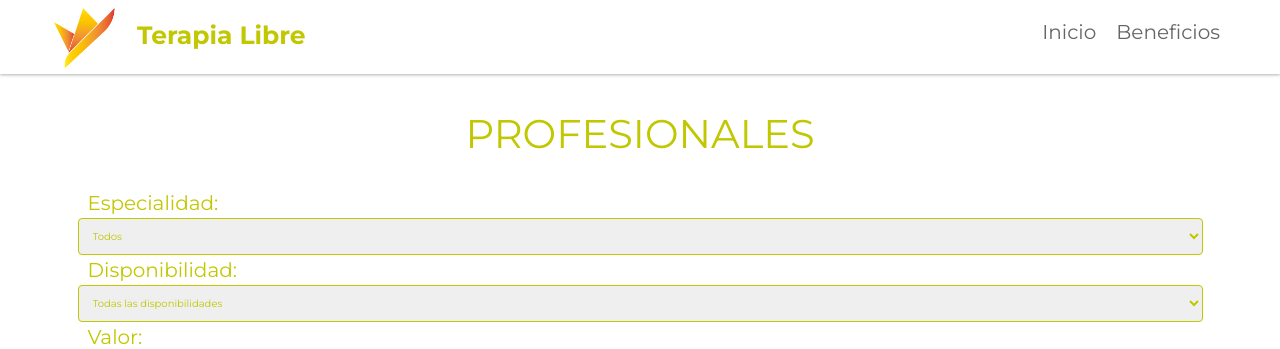
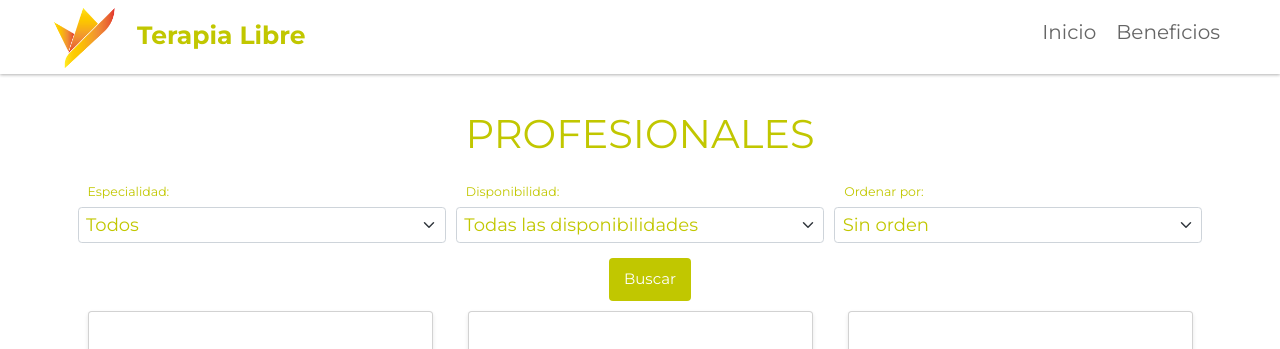
Before and after one commit to ivanros02/psiquiatriaApp, a PHP site: page /psicologos/psicologosOnline.php in a window 1280 px wide. Shown: the top 349 px of the page. Run offline with PHP 8.4, Linux system fonts and the light colour scheme; data comes from the database, SQL or seed files in the repository.

Commit message:
update css

```diff
--- a/estilos/style.css
+++ b/estilos/style.css
@@ -11,6 +11,10 @@
     box-sizing: border-box;
     text-decoration: none;
     transition: all .5s cubic-bezier(.37, 1.14, .26, 1.24);
+}
+
+body{
+    overflow-x: hidden !important;
 }
 
 *::selection {
--- a/estilos/styleDatos.css
+++ b/estilos/styleDatos.css
@@ -113,7 +113,8 @@ html {
 }
 
 .container {
-    margin-top: 9.5rem;
+    margin-top: 15rem;
+    padding-bottom: 13rem;
 }
 
 .container .row {
--- a/php/conexion.php
+++ b/php/conexion.php
@@ -25,4 +25,6 @@ if (!$conexion) {
     die("Error de conexión a la base de datos: " . mysqli_connect_error());
 }
 
+$conexion->set_charset('utf8mb4');
+
 ?>
--- a/psicologos/psicologosOnline.php
+++ b/psicologos/psicologosOnline.php
@@ -32,6 +32,19 @@ $especialidades = $conexion->query($sql);
 
   <link href="https://cdn.jsdelivr.net/npm/bootstrap@5.2.3/dist/css/bootstrap.min.css" rel="stylesheet"
     integrity="sha384-rbsA2VBKQhggwzxH7pPCaAqO46MgnOM80zW1RWuH61DGLwZJEdK2Kadq2F9CUG65" crossorigin="anonymous">
+
+  <style>
+    .form-select {
+      font-size: 1.8rem !important;
+      color: #c1c700;
+    }
+
+    /* Estilo personalizado para aumentar el tamaño de fuente en el select */
+    select.form-select option{
+      font-size: 1.8rem !important;
+      /* Puedes ajustar este valor según lo que necesites */
+    }
+  </style>
 </head>
 
 <body>
@@ -63,17 +76,16 @@ $especialidades = $conexion->query($sql);
   <section id="profesionales">
     <h1 class="heading"> PROFESIONALES </i></h1>
 
-    <div class="container">
-      <!-- Agrega el nuevo contenedor para el filtro -->
-      <!-- Agrega este formulario que envía los datos mediante el método GET -->
-      <form action="<?php echo $_SERVER['PHP_SELF']; ?>" method="get">
-        <div class="filter-container">
-          <label for="especialidadFilter">Especialidad:</label>
-          <select id="especialidadFilter" name="especialidadFilter">
+    <div class="container my-4">
+      <!-- Formulario de filtros con Bootstrap -->
+      <form action="<?php echo $_SERVER['PHP_SELF']; ?>" method="get" class="row g-3">
+        <!-- Filtro de especialidad -->
+        <div class="col-md-4">
+          <label for="especialidadFilter" class="form-label fs-5">Especialidad:</label>
+          <select id="especialidadFilter" name="especialidadFilter" class="form-select form-select-xl">
             <option value="">Todos</option>
             <?php
             if ($especialidades->num_rows > 0) {
-              // Salida de cada fila
               while ($row = $especialidades->fetch_assoc()) {
                 echo '<option value="' . htmlspecialchars($row['especi']) . '">' . htmlspecialchars($row['especi']) . '</option>';
               }
@@ -82,25 +94,32 @@ $especialidades = $conexion->query($sql);
             }
             ?>
           </select>
+        </div>
 
-          <label for="disponibilidadFilter">Disponibilidad:</label>
-          <select id="disponibilidadFilter" name="disponibilidadFilter">
+        <!-- Filtro de disponibilidad -->
+        <div class="col-md-4">
+          <label for="disponibilidadFilter" class="form-label fs-5">Disponibilidad:</label>
+          <select id="disponibilidadFilter" name="disponibilidadFilter" class="form-select form-select-xl">
             <option value="">Todas las disponibilidades</option>
             <option value="24hs">24hs</option>
             <option value="48hs">48hs</option>
             <option value="72hs">72hs</option>
           </select>
+        </div>
 
-
-          <label for="ordenar">Valor:</label>
-          <select id="ordenar" name="ordenar">
-            <option value="">Todas las disponibilidades</option>
+        <!-- Filtro de ordenación por valor -->
+        <div class="col-md-4">
+          <label for="ordenar" class="form-label fs-5">Ordenar por:</label>
+          <select id="ordenar" name="ordenar" class="form-select form-select-xl">
+            <option value="">Sin orden</option>
             <option value="ASC">Menor a mayor valor</option>
             <option value="DESC">Mayor a menor valor</option>
           </select>
+        </div>
 
-          <!-- Cambia el tipo de botón a submit para enviar el formulario -->
-          <button type="submit" id="buscarBtn">Buscar</button>
+        <!-- Botón de búsqueda -->
+        <div class="col-12 d-flex justify-content-center">
+          <button type="submit" id="buscarBtn" class="btn btn-primary w-10">Buscar</button>
         </div>
       </form>
 
@@ -274,8 +293,8 @@ $especialidades = $conexion->query($sql);
 
       <div class="box">
         <h3 class="share">Redes</h3>
-        <a href="https://www.instagram.com/terapia.libre/?igsh=MTE3cnBnYXB5OHVwZA%3D%3D"><i
-                        class="bi bi-instagram"></i> Instagram</a>
+        <a href="https://www.instagram.com/terapia.libre/?igsh=MTE3cnBnYXB5OHVwZA%3D%3D"><i class="bi bi-instagram"></i>
+          Instagram</a>
       </div>
 
 
--- a/scripts/script.js
+++ b/scripts/script.js
@@ -1,3 +1,5 @@
+new WOW().init();
+
 let menu = document.querySelector('.fa-bars');
 let navbar = document.querySelector('.navbar');
 
```
Also changed, not shown: index.php (+21 -13 lines).
